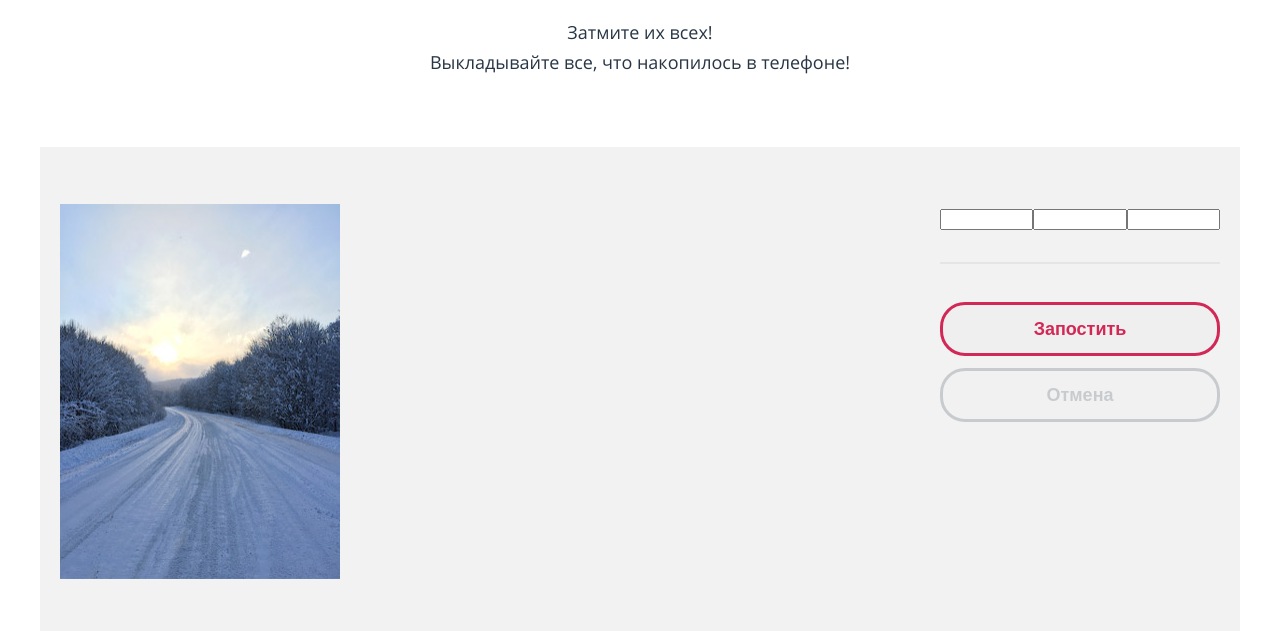
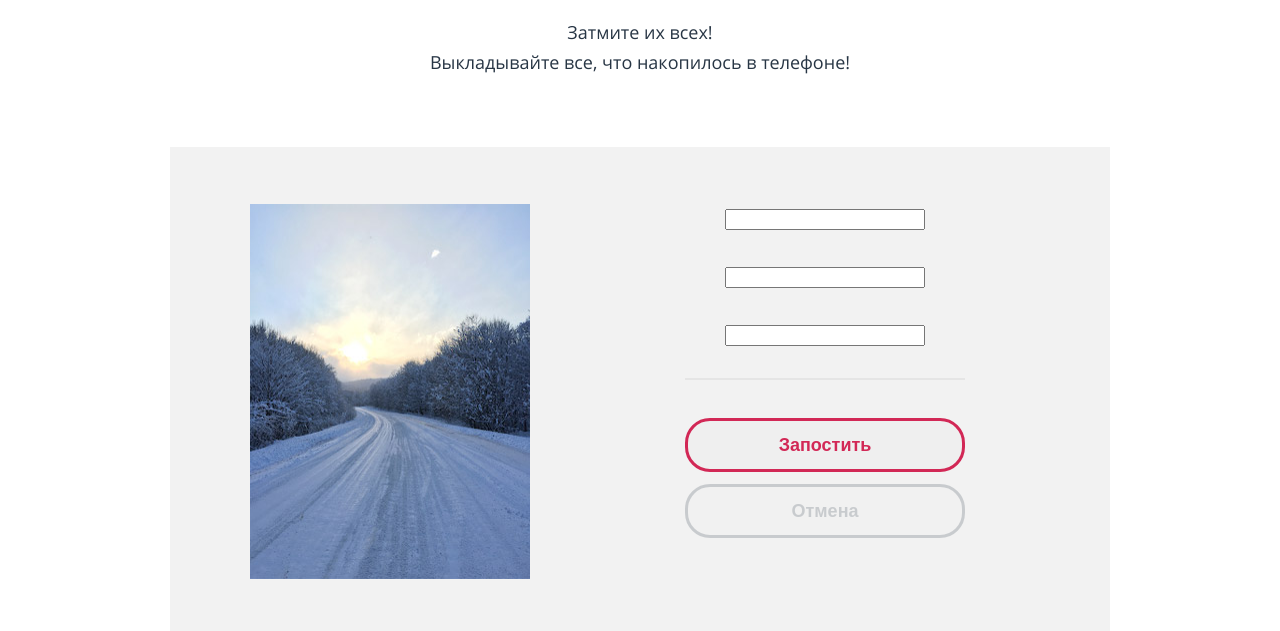
Before and after one commit to AnnyD/471839-pink, a website: page source/photo.html in a window 1280 px wide. Shown: the part 2036-2667 px from the top of the page. Drawn offline with nearby package versions, Linux system fonts and the light colour scheme; files that its build step writes are made by us from their sources.

Commit message:
Застилизовала форму в разделе загрузки фото

```diff
--- a/source/less/BEM-blocks/download.less
+++ b/source/less/BEM-blocks/download.less
@@ -134,11 +134,12 @@
   }
 
   .download__button-wrapper {
-    margin: 0;
+    margin: 0 auto;
   }
 
   .download__tools-scale {
     display: block;
+    width: 200px;
   }
 
   .download__tools-scale--mobile {
@@ -147,6 +148,18 @@
 
   .download__tool {
     display: none;
+  }
+
+  .download__tools-wrapper {
+    display: flex;
+    flex-wrap: wrap;
+  }
+
+  .download__tools {
+    display: flex;
+    flex-direction: column;
+    flex-wrap: nowrap;
+    /*width: 60px;*/
   }
 }
 @media (min-width: 1200px) {
@@ -167,8 +180,11 @@
 
   .download__photo {
     display: flex;
+    width: 940px;
     padding: 57px 20px 55px;
     margin: 0 auto;
+    padding-left: 80px;
+    padding-right: 80px;
     justify-content: space-between;
   }
 
@@ -176,4 +192,9 @@
     padding: 0;
     margin: 0;
   }
+
+  .download__tools-wrapper {
+    flex-direction: column;
+    width: 410px;
+  }
 }
--- a/source/photo.html
+++ b/source/photo.html
@@ -118,6 +118,8 @@
             </div>
             <div class="download__tools-scale download__tools-scale--mobile">
               <input class="download__input" type="range " min="1 " max="10 ">
+              <input class="download__input" type="range " min="1 " max="10 ">
+              <input class="download__input" type="range " min="1 " max="10 ">
             </div>
             <div class="download__button-wrapper">
               <button class="download__button download__button--post " type="submit ">Запостить</button>
```
